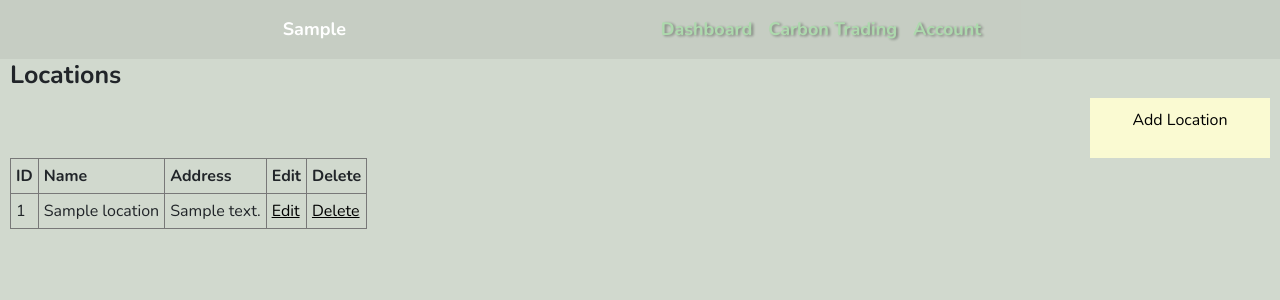
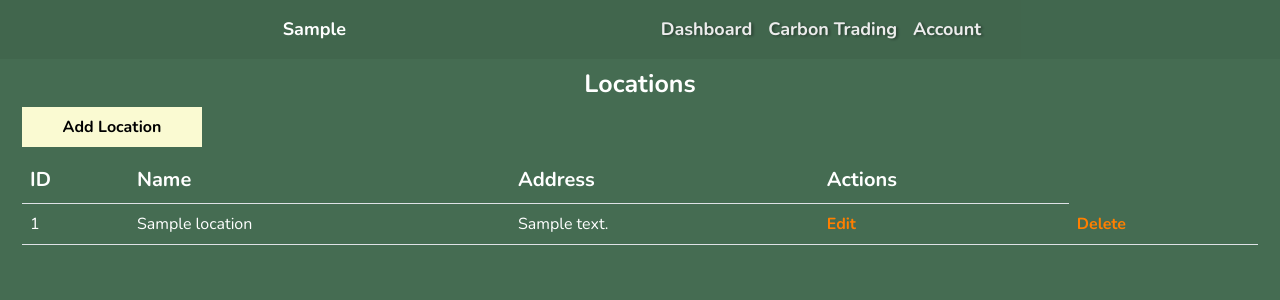
Before and after one commit to JacTBB/IT1166-EcoVision, a Flask app: page /client/locations in a window 1280 px wide. Shown: the top 300 px of the page. Run offline with Flask 3, Linux system fonts and the light colour scheme; a user stored in the database is signed in; tables that the repository leaves empty hold one stand-in row (values such as "Sample post"); some libraries are stand-ins or nearby versions.

Commit message:
design changes and fixes

```diff
--- a/app/static/css/client.css
+++ b/app/static/css/client.css
@@ -11,3 +11,7 @@ body {
   background-color: rgb(209, 217, 206);
   font-family: "Nunito";
 }
+
+p {
+  margin-bottom: 0;
+}
--- a/app/static/css/client/locations.css
+++ b/app/static/css/client/locations.css
@@ -2,49 +2,8 @@ section {
     padding: 10px;
 }
 
-hr {
-    margin: 0 25px;
-    width: calc(100% - 50px);
-    border: 0;
-    border-bottom: 1px;
-    border-style: solid;
-    border-color: rgba(10, 10, 10, 0.1);
-}
-
-
 
 h2 {
-    padding-top: 50px;
     font-size: 25px;
     font-weight: bold;
 }
-
-.addlocation {
-    margin-left: auto;
-    padding: 10px;
-    width: 180px;
-    background-color: lightgoldenrodyellow;
-}
-
-.addlocation > a {
-    color: black;
-    text-align: center;
-    text-decoration: none;
-}
-
-table {
-    border-collapse: collapse;
-}
-
-th, td {
-    padding: 5px;
-    border: solid 1px rgb(120,120,120);
-}
-
-table a {
-    color: black;
-}
-
-table a:hover {
-    font-weight: bold;
-}
--- /dev/null
+++ b/app/static/css/client/main.css
@@ -0,0 +1,60 @@
+body {
+    background-color: #456c52;
+    color: white;
+
+}
+
+#main {
+    position: relative;
+    top: 59px;
+    color: white;
+}
+
+#main>div {
+    position: relative;
+    top: 20px;
+}
+
+section h2,
+div h2 {
+    text-align: center;
+    font-size: 25px;
+    font-weight: bold;
+}
+
+
+.addlocation {
+    margin-right: 0;
+    padding: 8px 6px;
+    width: 180px;
+    background-color: lightgoldenrodyellow;
+    margin-bottom: 10px;
+}
+
+.addlocation>a {
+    color: black;
+    font-weight: bold;
+    text-align: center;
+    text-decoration: none;
+}
+
+table th {
+    font-size: 20px;
+}
+
+table td,
+table th {
+    color: white;
+}
+
+table a {
+    color: #ff7f00;
+    /* orange */
+    text-decoration: none;
+    font-weight: bold;
+}
+
+table a:hover {
+    color: #cc6600;
+    /* darker orange */
+}
--- a/app/static/css/navbar.css
+++ b/app/static/css/navbar.css
@@ -47,12 +47,12 @@ nav ul li,
 
 nav ul li a {
   text-decoration: none;
-  color: #addaad;
+  color: rgb(236, 236, 236);
   transition: color 0.1s ease;
 }
 
 nav ul li a:hover {
-  color: #c3dfc3;
+  color: white;
   transition: all 0.1s ease;
 }
 
@@ -61,7 +61,7 @@ nav ul li:hover::after {
   display: block;
   width: 100%;
   height: 2px;
-  background-color: #c3dfc3;
+  background-color: white;
   content: "";
   bottom: 0;
   transition: all 0.1s ease;
@@ -70,6 +70,7 @@ nav ul li:hover::after {
 
 .nav-selected {
   color: white;
+  font-weight: bold;
 }
 
 /* Footer */
--- a/app/templates/client/dashboard_free.html
+++ b/app/templates/client/dashboard_free.html
@@ -3,6 +3,7 @@
 {% block title %}Dashboard - EcoVision{% endblock %}
 
 {% block head %}
+<link rel="stylesheet" href="{{ url_for('static', filename='css/client/main.css')}}">
 <link rel="stylesheet" href="{{ url_for('static', filename='css/client/dashboard_free.css') }}" />
 
 <script src="https://cdnjs.cloudflare.com/ajax/libs/Chart.js/2.9.4/Chart.js"></script>
@@ -37,7 +38,9 @@
 <section class="location">
   <h2>{{ location.name }}</h2>
   <div class="manageutilities">
-        <a href="{{ url_for('client.location_utility', location=id) }}"><p>Manage Utility Bills</p></a>
+    <a href="{{ url_for('client.location_utility', location=id) }}">
+      <p>Manage Utility Bills</p>
+    </a>
   </div>
 
   <h3>Usage Graph</h3>
--- a/app/templates/client/locations.html
+++ b/app/templates/client/locations.html
@@ -3,32 +3,35 @@
 {% block title %}Locations - EcoVision{% endblock %}
 
 {% block head %}
+<link rel="stylesheet" href="{{ url_for('static', filename='css/client/main.css')}}">
 <link rel="stylesheet" href="{{ url_for('static', filename='css/client/locations.css') }}" />
 {% endblock %}
 
 {% block content %}
+<div class="container-fluid" id="main">
   <section>
     <h2>Locations</h2>
     <div class="addlocation">
-      <a href="{{ url_for('client.location_add') }}"><p>Add Location</p></a>
+      <a href="{{ url_for('client.location_add') }}">
+        <p>Add Location</p>
+      </a>
     </div>
-    <table id="locations">
+    <table id="locations" class="table">
       <tr>
         <th>ID</th>
         <th>Name</th>
         <th>Address</th>
-        <th>Edit</th>
-        <th>Delete</th>
+        <th colspan="2">Actions</th>
       </tr>
       {% for id, location in locations.items() %}
       <tr>
         <td>{{ id }}</td>
         <td>{{ location.name }}</td>
         <td>{{ location.address }}</td>
-          <td><a href="{{ url_for('client.location_edit', location=id) }}">Edit</a></td>
+        <td colspan="2"><a href="{{ url_for('client.location_edit', location=id) }}">Edit</a></td>
         <td><a href="{{ url_for('client.location_delete', location=id) }}">Delete</a></td>
       <tr>
         {% endfor %}
+  </section>
 </div>
-  </section>
 {% endblock %}
--- a/app/templates/layouts/client.html
+++ b/app/templates/layouts/client.html
@@ -2,8 +2,9 @@
 
 {% block layouthead %}
 <link rel="stylesheet" href="{{ url_for('static', filename='css/client.css') }}" />
-<!-- <link rel="stylesheet" href="{{ url_for('static', filename='css/client_navbar.css') }}" /> -->
 <link rel="stylesheet" href="{{ url_for('static', filename='css/navbar.css') }}" />
+
+<script src="{{ url_for('static', filename='js/scroll.js')}}"></script>
 {% endblock %}
 
 {% block navbar %}
--- a/app/templates/layouts/main.html
+++ b/app/templates/layouts/main.html
@@ -6,7 +6,7 @@
 <link href="https://cdn.jsdelivr.net/gh/hung1001/font-awesome-pro@4cac1a6/css/all.css" rel="stylesheet"
   type="text/css" />
 
-<script src="{{ url_for('static', filename='js/main.js')}}"></script>
+<script src="{{ url_for('static', filename='js/scroll.js')}}"></script>
 {% endblock %}
 
 {% block navbar %}
```
Also changed, not shown: app/static/css/auth/account.css (+41 -1 lines), app/static/css/client/dashboard_free.css (+11 -6 lines), app/static/css/staff/dashboard.css (+20 -7 lines), app/static/css/staff/locations.css (added, +15 -0 lines), app/static/css/staff/main.css (added, +37 -0 lines), app/static/css/staff/staff.css (renamed from app/static/css/staff.css, +30 -2 lines), app/templates/auth/account.html (+27 -2 lines), app/templates/layouts/staff.html (+5 -4 lines), app/templates/staff/dashboard.html (+59 -16 lines), app/templates/staff/enquiries.html (+16 -12 lines), app/templates/staff/inventory.html (+10 -6 lines), app/static/js/scroll.js (renamed from app/static/js/main.js). Lines whose indentation alone changed are shown as unchanged.
